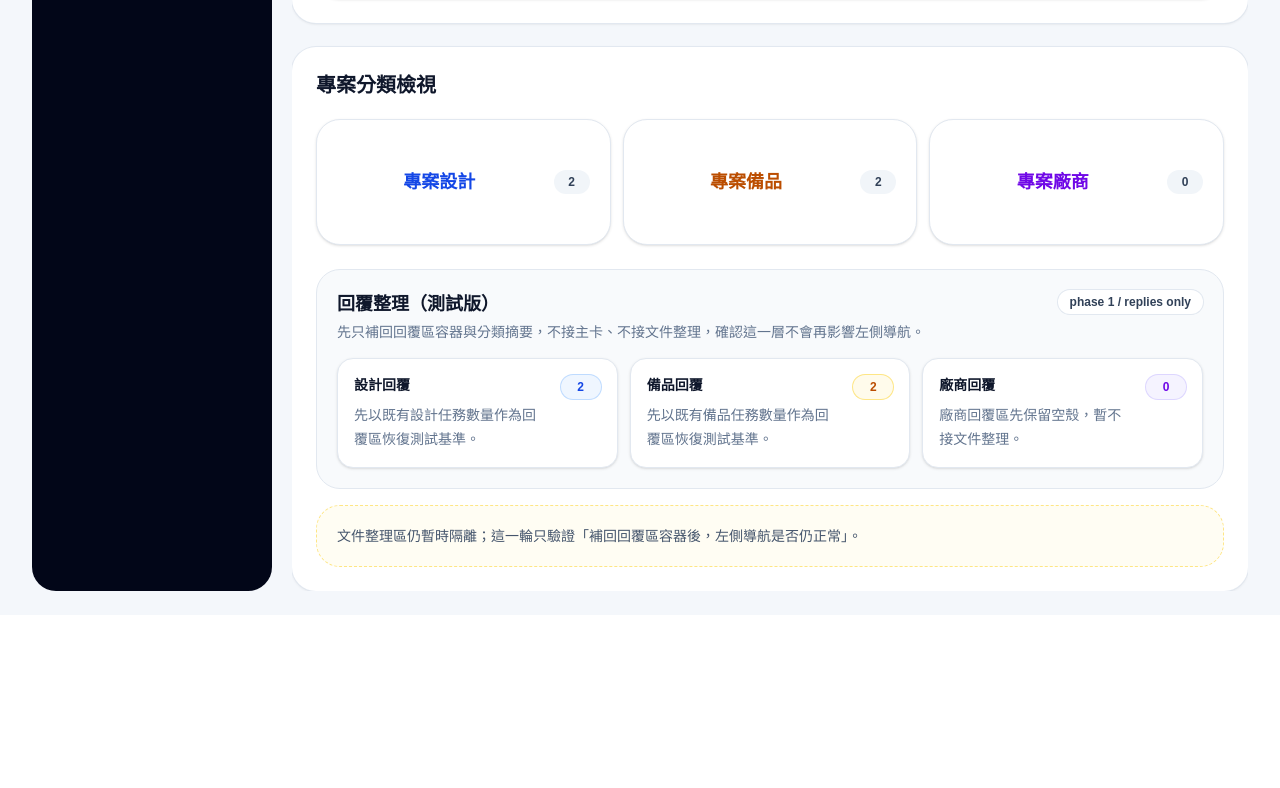
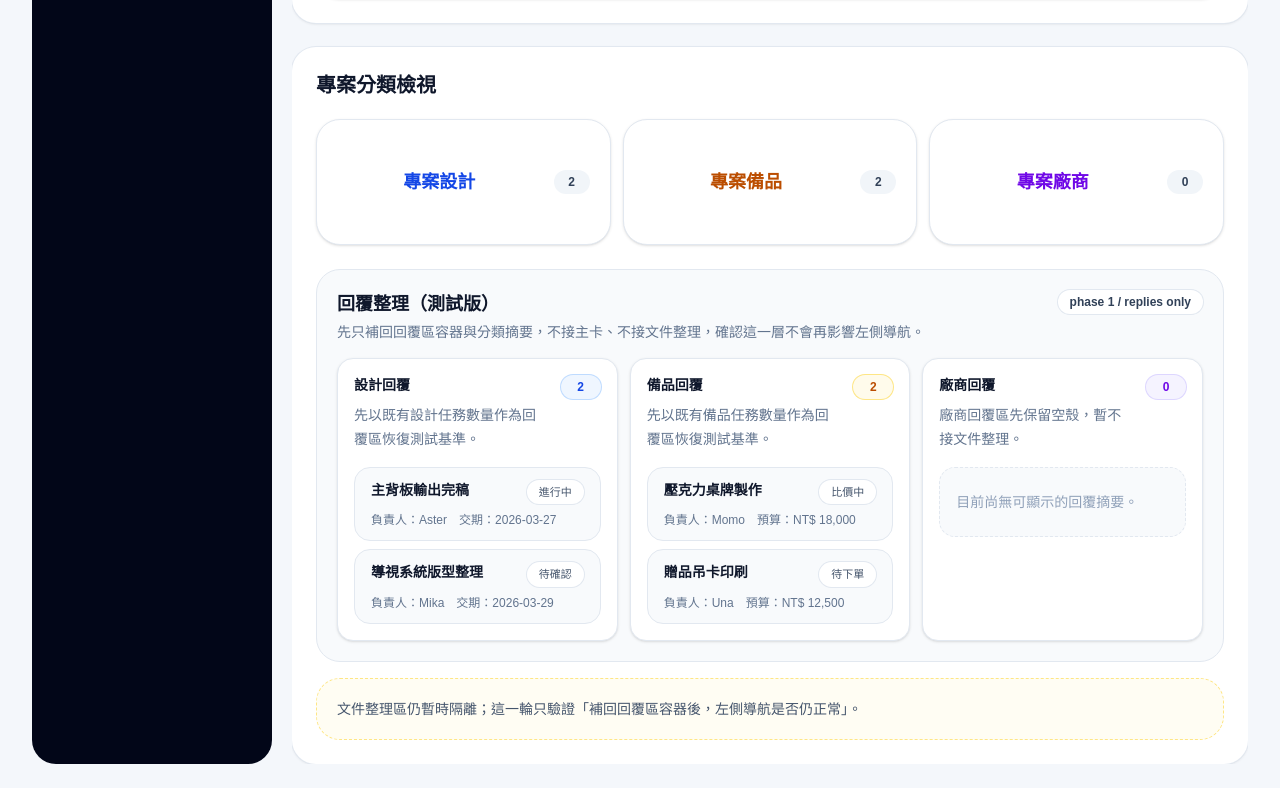
Before and after one commit to willy841/projectflow, a Next.js app in the folder project-mgmt/: page /projects/spring-popup-2026 in a window 1280 px wide. Shown: the part 1895-2683 px from the top of the page. Before the commit the page ends 2510 px from the top, so only its background shows below. Built offline with nearby package versions, Linux system fonts and the light colour scheme.

Commit message:
test: add reply summary rows under category cards

```diff
--- a/project-mgmt/src/components/project-detail-shell.tsx
+++ b/project-mgmt/src/components/project-detail-shell.tsx
@@ -311,6 +311,12 @@ export function ProjectDetailShell({
                   count: project.designTasks.length,
                   description: "先以既有設計任務數量作為回覆區恢復測試基準。",
                   tone: "bg-blue-50 text-blue-700 ring-blue-200",
+                  items: project.designTasks.slice(0, 2).map((task) => ({
+                    title: task.title,
+                    owner: task.assignee,
+                    status: task.status,
+                    meta: `交期：${task.due}`,
+                  })),
                 },
                 {
                   key: "procurement-replies",
@@ -318,6 +324,12 @@ export function ProjectDetailShell({
                   count: project.procurementTasks.length,
                   description: "先以既有備品任務數量作為回覆區恢復測試基準。",
                   tone: "bg-amber-50 text-amber-700 ring-amber-200",
+                  items: project.procurementTasks.slice(0, 2).map((task) => ({
+                    title: task.title,
+                    owner: task.buyer,
+                    status: task.status,
+                    meta: `預算：${task.budget}`,
+                  })),
                 },
                 {
                   key: "vendor-replies",
@@ -325,6 +337,7 @@ export function ProjectDetailShell({
                   count: 0,
                   description: "廠商回覆區先保留空殼，暫不接文件整理。",
                   tone: "bg-violet-50 text-violet-700 ring-violet-200",
+                  items: [],
                 },
               ].map((replyGroup) => (
                 <article key={replyGroup.key} className="rounded-2xl border border-slate-200 bg-white p-4 shadow-sm">
@@ -336,6 +349,29 @@ export function ProjectDetailShell({
                     <span className={`inline-flex min-w-[40px] items-center justify-center rounded-full px-3 py-1 text-xs font-semibold ring-1 ${replyGroup.tone}`}>
                       {replyGroup.count}
                     </span>
+                  </div>
+
+                  <div className="mt-4 space-y-2">
+                    {replyGroup.items.length ? replyGroup.items.map((item) => (
+                      <div key={`${replyGroup.key}-${item.title}`} className="rounded-2xl border border-slate-200 bg-slate-50 px-4 py-3">
+                        <div className="flex flex-col gap-2">
+                          <div className="flex items-start justify-between gap-3">
+                            <p className="text-sm font-semibold text-slate-900">{item.title}</p>
+                            <span className="inline-flex items-center justify-center rounded-full bg-white px-3 py-1 text-[11px] font-medium text-slate-600 ring-1 ring-slate-200">
+                              {item.status}
+                            </span>
+                          </div>
+                          <div className="flex flex-wrap gap-3 text-xs text-slate-500">
+                            <span>負責人：{item.owner}</span>
+                            <span>{item.meta}</span>
+                          </div>
+                        </div>
+                      </div>
+                    )) : (
+                      <div className="rounded-2xl border border-dashed border-slate-200 bg-slate-50 px-4 py-6 text-sm text-slate-400">
+                        目前尚無可顯示的回覆摘要。
+                      </div>
+                    )}
                   </div>
                 </article>
               ))}
```
